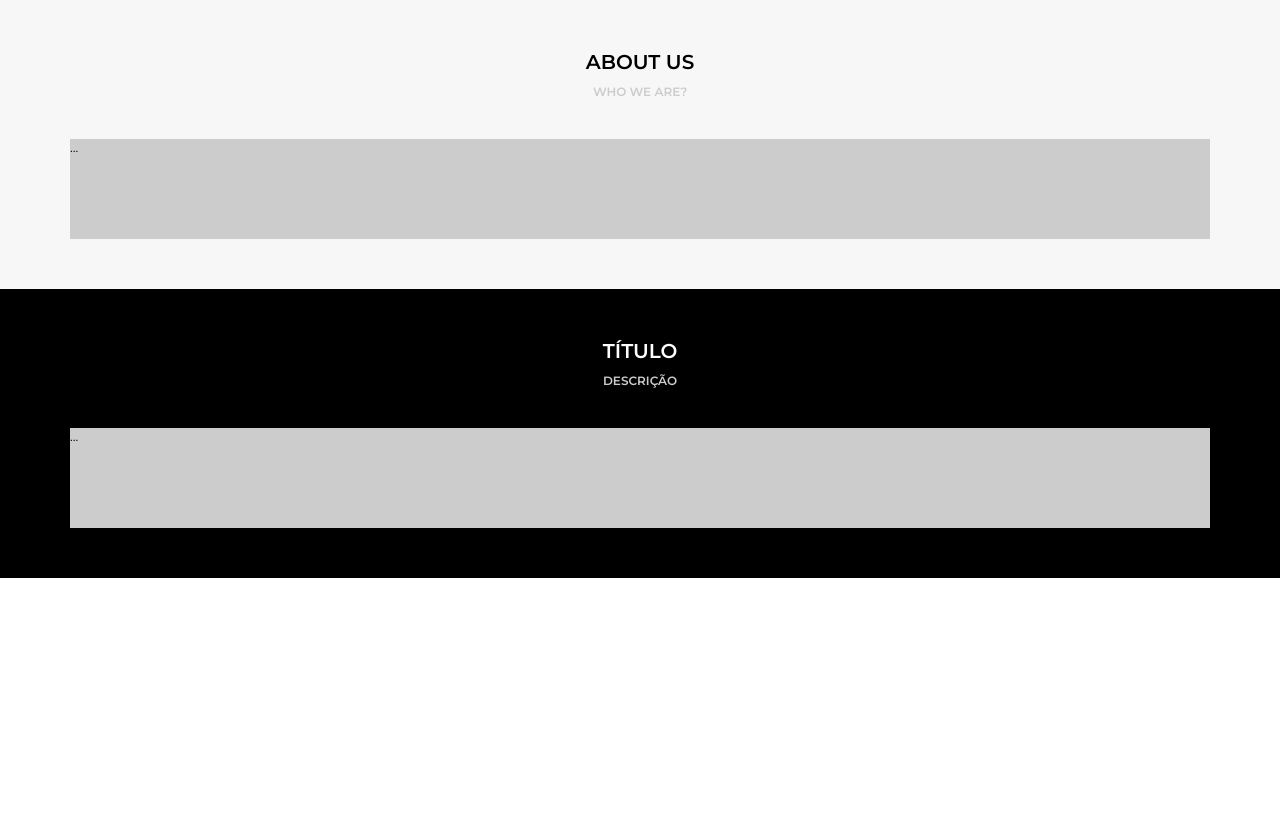
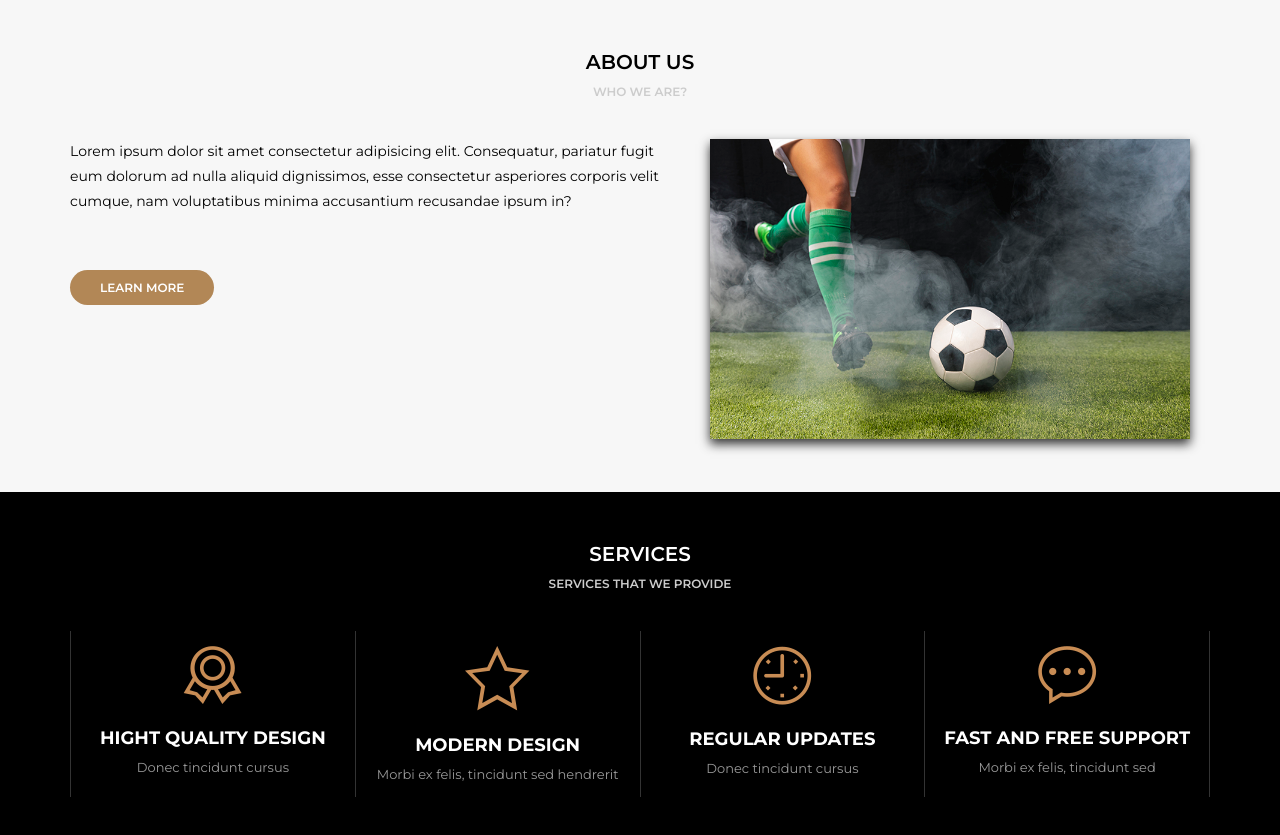
Before and after one commit to ericahanemann/projetos-b7-web, a plain HTML site: page projeto-awax/home.html in a window 1280 px wide. Shown: the part 800-1635 px from the top of the page. Before the commit the page ends 1378 px from the top, so only its background shows below. Drawn offline with Linux system fonts and the light colour scheme.

Commit message:
about us and services

```diff
--- a/projeto-awax/assets/css/style.css
+++ b/projeto-awax/assets/css/style.css
@@ -1,3 +1,5 @@
+/*css interface*/
+
 * {
     margin: 0;
     padding: 0;
@@ -80,6 +82,20 @@ header .container {
 }
 
 
+
+.button {
+    display: inline-block;
+    text-decoration: none;
+    color: var(--cor02);
+    background-color: var(--cor03);
+    font-size: 12px;
+    text-transform: uppercase;
+    font-weight: 600;
+    padding: 10px 30px;
+    border-radius: 20px;
+    margin-top: 40px;
+}
+
 .banner {
     height: calc(100vh - 100px);
     background-color: var(--cor05);
@@ -123,19 +139,6 @@ header .container {
 .banner h2 {
     text-transform: uppercase;
     margin-top: 20px;
-}
-
-.banner a {
-    display: block;
-    text-decoration: none;
-    color: var(--cor02);
-    background-color: var(--cor03);
-    font-size: 12px;
-    text-transform: uppercase;
-    font-weight: 600;
-    padding: 10px 30px;
-    border-radius: 20px;
-    margin-top: 40px;
 }
 
 .banner .sliders-pointers {
@@ -188,16 +191,15 @@ header .container {
 }
 
 .default .section-body{
-        min-height: 100px;
         width: 100%;
-        background-color: #ccc;
 }
 
 .default.light {
     background-color: #f7f7f7;
 }
 
-.default.light .section-title{
+.default.light .section-title,
+.default.light .section-body {
     color: var(--cor01);
 }
 
@@ -205,6 +207,63 @@ header .container {
     background-color: var(--cor01);
 }
 
-.default.dark .section-title {
+.default.dark .section-title,
+.default.dark .section-body {
     color: var(--cor02);
 }
+
+
+
+
+
+/*css áreas específicas*/
+
+.section-aboutus {
+    display: flex;
+}
+
+.section-aboutus-left {
+    flex: 1;
+}
+
+.section-aboutus-right {
+    width: 520px;
+    text-align: center;
+}
+
+.section-aboutus-right img{
+    width: 480px;
+    box-shadow: 0px 5px 10px #333;
+}
+
+.section-aboutus p {
+    font-size: 14px;
+    line-height: 25px;
+}
+
+.section-services {
+    display: flex;
+}
+
+.section-service {
+    flex: 1;
+    text-align: center;
+    border-right: 1px solid #333;
+    padding: 15px;
+}
+
+.section-service:first-child {
+    border-left: 1px solid #333;
+}
+
+.section-service h4 {
+    margin-top: 20px;
+    text-transform: uppercase;
+    font-size: 18px;
+}
+
+.section-service p {
+    margin-top: 10px;
+    font-size: 13px;
+    color: #999;
+}
--- a/projeto-awax/home.html
+++ b/projeto-awax/home.html
@@ -39,21 +39,21 @@
                     <div class="slidearea">
                         <h1>Design is about <br> <span>Communication</span></h1>
                         <h2>Call Us: +00 1234 5678</h2>
-                        <a href="">get in touch!</a>
+                        <a href="" class="button">get in touch!</a>
                     </div>
                 </div>
                 <div class="slide">
                     <div class="slidearea">
                         <h1>Design is about <br> <span>Communication 2</span></h1>
                         <h2>Call Us: +00 1234 5678</h2>
-                        <a href="">get in touch!</a>
+                        <a href="" class="button">get in touch!</a>
                     </div>
                 </div>
                 <div class="slide">
                     <div class="slidearea">
                         <h1>Design is about <br> <span>Communication 3</span></h1>
                         <h2>Call Us: +00 1234 5678</h2>
-                        <a href="">get in touch!</a>
+                        <a href="" class="button">get in touch!</a>
                     </div>
                 </div>
             </div>
@@ -69,15 +69,45 @@
             <div class="section-title">About Us</div>
             <div class="section-desc">Who we are?</div>
             <div class="section-body container">
-                ...
+                <div class="section-aboutus">
+                    <div class="section-aboutus-left">
+                        <p>Lorem ipsum dolor sit amet consectetur adipisicing elit. Consequatur, pariatur fugit eum dolorum ad nulla aliquid dignissimos, esse consectetur asperiores corporis velit cumque, nam voluptatibus minima accusantium recusandae ipsum in?</p>
+                        <br>
+                        <a href="" class="button">Learn More</a>
+                    </div>
+                    <div class="section-aboutus-right">
+                        <img src="media/foto9.jpg" alt="">
+                    </div>
+                </div>
             </div>
         </section>
 
         <section class="default dark">
-            <div class="section-title">Título</div>
-            <div class="section-desc">Descrição</div>
+            <div class="section-title">Services</div>
+            <div class="section-desc">Services that we provide</div>
             <div class="section-body container">
-                ...
+                <div class="section-services">
+                    <div class="section-service">
+                        <img src="assets/images/medalha.png" alt="ícone medalaha">
+                        <h4>hight quality design</h4>
+                        <p>Donec tincidunt cursus</p>
+                    </div>
+                    <div class="section-service">
+                        <img src="assets/images/estrela.png" alt="">
+                        <h4>modern design</h4>
+                        <p>Morbi ex felis, tincidunt sed hendrerit</p>
+                    </div>
+                    <div class="section-service">
+                        <img src="assets/images/relogio.png" alt="">
+                        <h4>regular updates</h4>
+                        <p>Donec tincidunt cursus</p>
+                    </div>
+                    <div class="section-service">
+                        <img src="assets/images/balao.png" alt="">
+                        <h4>fast and free support</h4>
+                        <p>Morbi ex felis, tincidunt sed</p>
+                    </div>
+                </div>
             </div>
         </section>
     </main>
```
